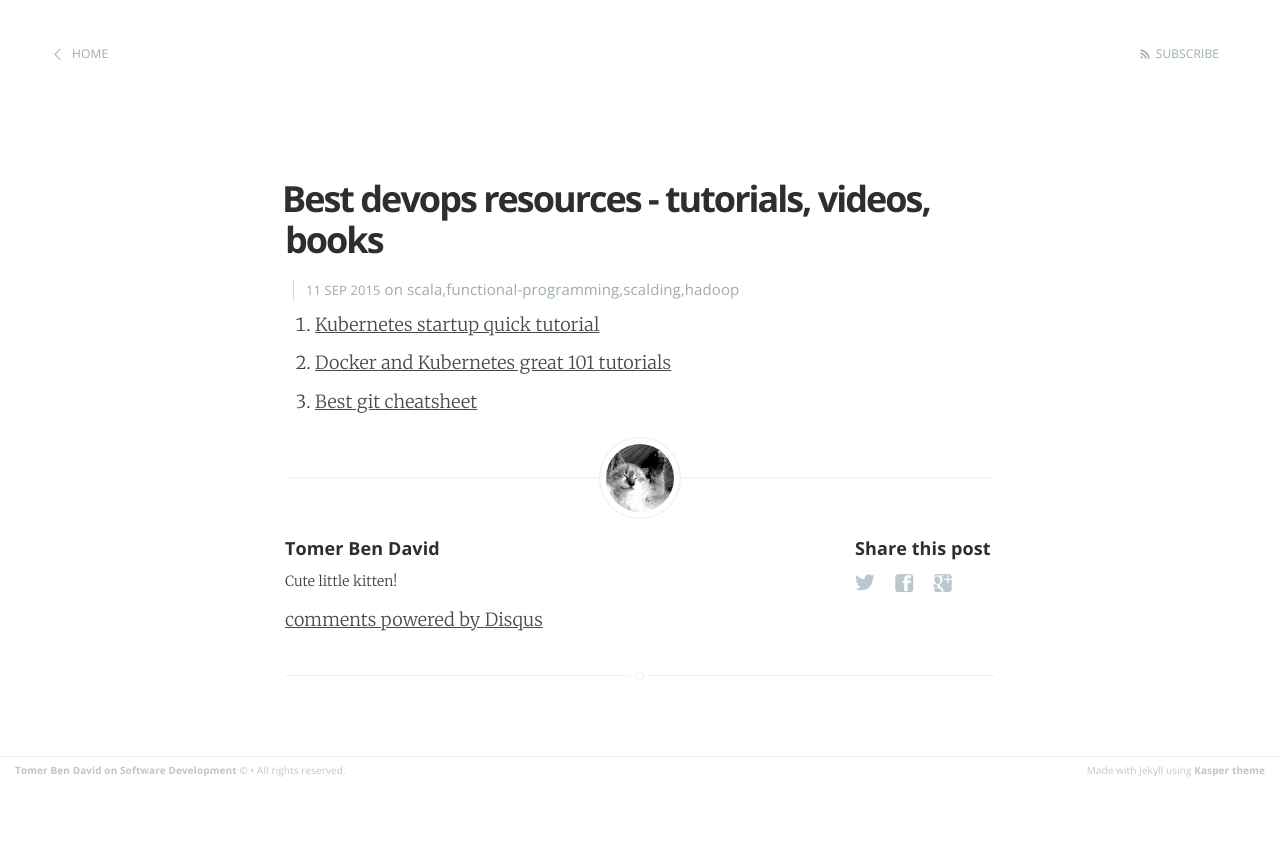
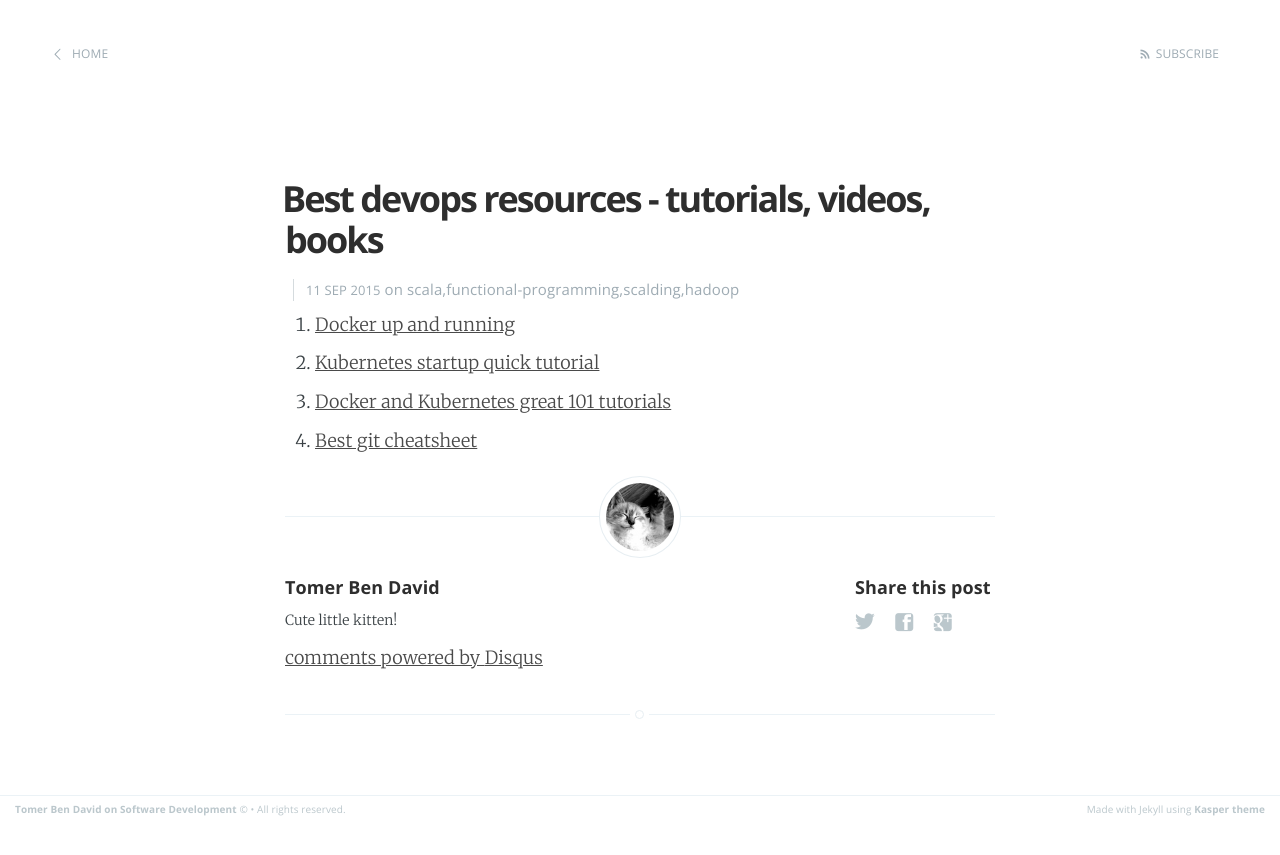
Before and after one commit to tomer-ben-david/tomer-ben-david.github.io.jekyll, a Jekyll site: the page built from _posts/2015-09-11-best-devops-resources-tutorials-books-tools-videos.markdown, in a window 1280 px wide. Shown: the top 855 px of the page. Built offline with Jekyll 4.4.1, drawn with Linux system fonts in a browser that asks for light colours; Markdown is read by kramdown in place of the engine named in the settings; comment, search, counter and statistics services are not loaded.

Commit message:
+docker up and running book to best devops resources

```diff
--- a/_posts/2015-09-11-best-devops-resources-tutorials-books-tools-videos.markdown
+++ b/_posts/2015-09-11-best-devops-resources-tutorials-books-tools-videos.markdown
@@ -5,6 +5,7 @@ date:   2015-09-11 22:18:00
 categories: scala,functional-programming,scalding,hadoop
 comments: true
 ---
+1. [Docker up and running](http://amzn.com/B00LRROTI4)
 1. [Kubernetes startup quick tutorial](http://kamalmarhubi.com/blog/2015/09/06/kubernetes-from-the-ground-up-the-api-server/)
 1. [Docker and Kubernetes great 101 tutorials](http://www.dasblinkenlichten.com/docker-networking-101/)
 1. [Best git cheatsheet](https://gist.github.com/hofmannsven/6814451)
```
